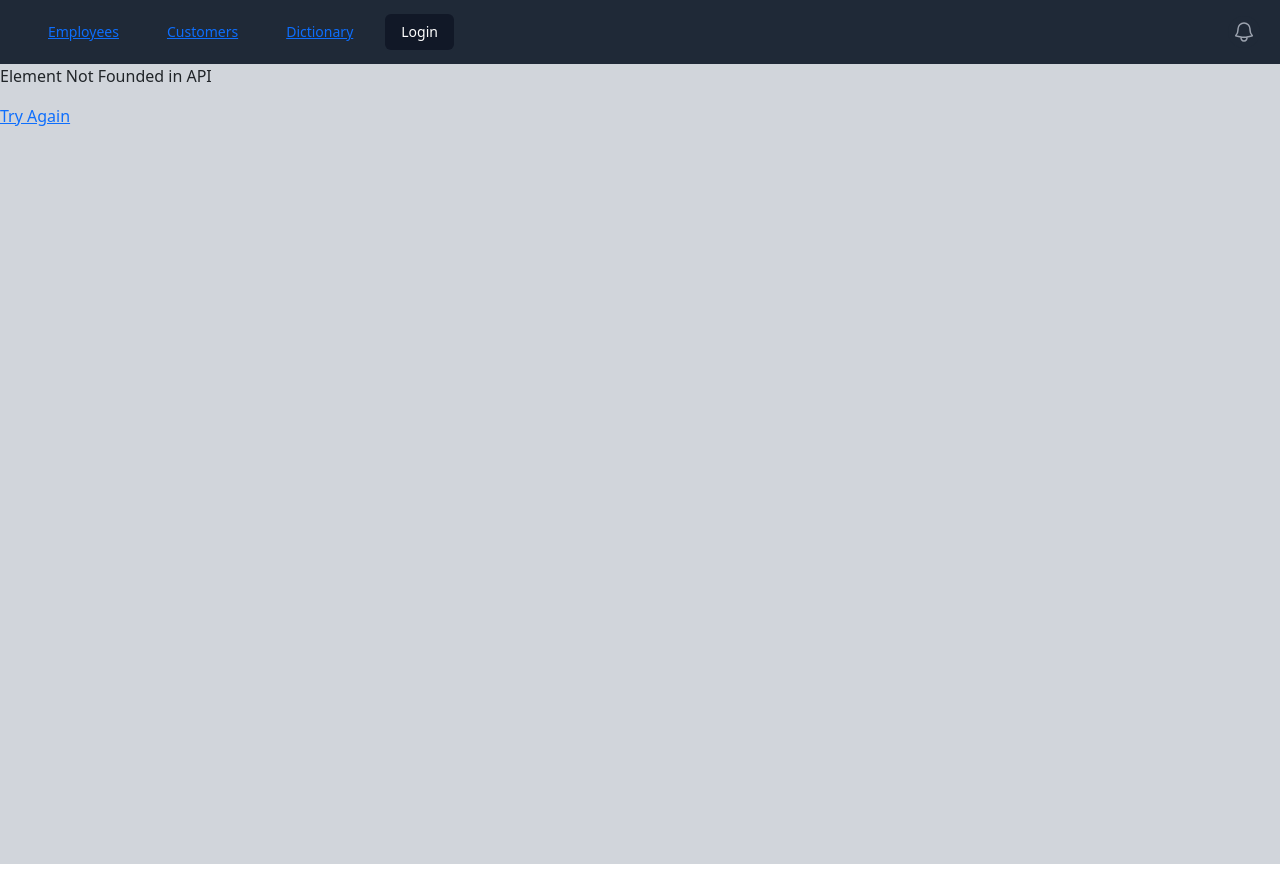
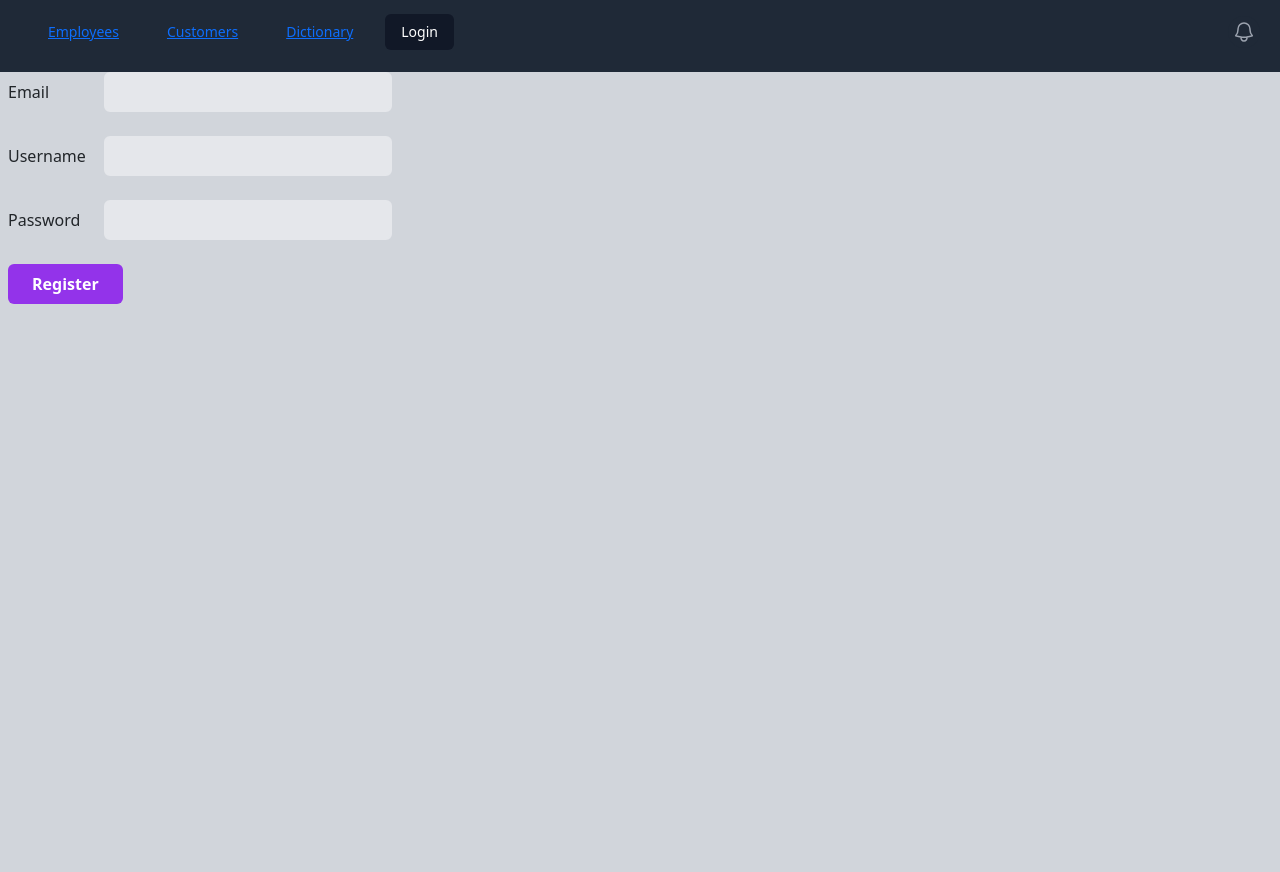
Before and after one commit to KacperOJS/React-forms, a React (Create React App) app: page /register in a window 1280 px wide. Before the commit this address had no page. Built offline with nearby package versions, Linux system fonts and the light colour scheme.

Commit message:
Making Everything Clear and correct

```diff
--- a/src/App.js
+++ b/src/App.js
@@ -1,6 +1,4 @@
-
 import './Main.css';
-
 import Header from'./components/Header';
 import Employees from './pages/Employees';
 import {BrowserRouter,Routes,Route} from 'react-router-dom'
@@ -11,6 +9,7 @@ import Customer from './pages/Customer';
 import NotFound from './pages/NotFound';
 import Login from './pages/Login';
 import { createContext, useEffect, useState } from 'react';
+import Register from './pages/Register';
 export const LoginContext = createContext();
 
 function App() {
@@ -56,6 +55,7 @@ function App() {
 				<Route path='/customers' element={<Customers/>}/>
 				<Route path='/customers/:id' element={<Customer/>}/>
 				<Route path='/login' element={<Login/>}/>
+				<Route path='/register' element={<Register/>}/>
 				<Route path='/404' element={<NotFound/>}/>
 				<Route path='/*' element={<NotFound/>}/>
 
--- a/src/pages/Customers.js
+++ b/src/pages/Customers.js
@@ -7,7 +7,7 @@ export default function Customers(){
 	const [customers,SetCustomers]=useState();
 	const [error, setError] = useState(false);
 	const [show,setShow] = useState(false);
-	const {loggedIn,setLoggedIn} = useContext(LoginContext);
+	const {setLoggedIn} = useContext(LoginContext);
 
 	function toggleshow(){
 		setShow(!show)
@@ -38,7 +38,7 @@ export default function Customers(){
 			console.error(error);
 			setError(true)
 		})
-	},[]);
+	},[location.pathname, navigate, setLoggedIn]);
 	function newcustomer(name,industry){
 		const data = {name:name,industry:industry};
 		fetch('http://localhost:8000/api/customers/',{
--- a/src/pages/Register.js
+++ b/src/pages/Register.js
@@ -1,16 +1,20 @@
-import { useState, useEffect, useContext } from 'react';
+import { useState, useContext, useEffect } from 'react';
 
 import { useLocation, useNavigate } from 'react-router-dom';
 import { LoginContext } from '../App';
 
 export default function Register() {
-    const {loggedIn,setLoggedIn} = useContext(LoginContext);
+    const {setLoggedIn} = useContext(LoginContext);
     const [username, setUsername] = useState('');
     const [email, setEmail] = useState('');
+    const [password, setPassword] = useState('');
 
     const location = useLocation();
     const navigate = useNavigate();
-
+	useEffect(()=>{
+		localStorage.clear();
+		setLoggedIn(false);
+	},[setLoggedIn])
     function login(e) {
         e.preventDefault();
         const url = 'http://localhost:8000/api/token/';
@@ -96,7 +100,7 @@ export default function Register() {
                 </div>
             </div>
             <button className="bg-purple-600 hover:bg-purple-700 text-white font-bold py-2 px-4 rounded">
-                Login
+                Register
             </button>
         </form>
     );
```
